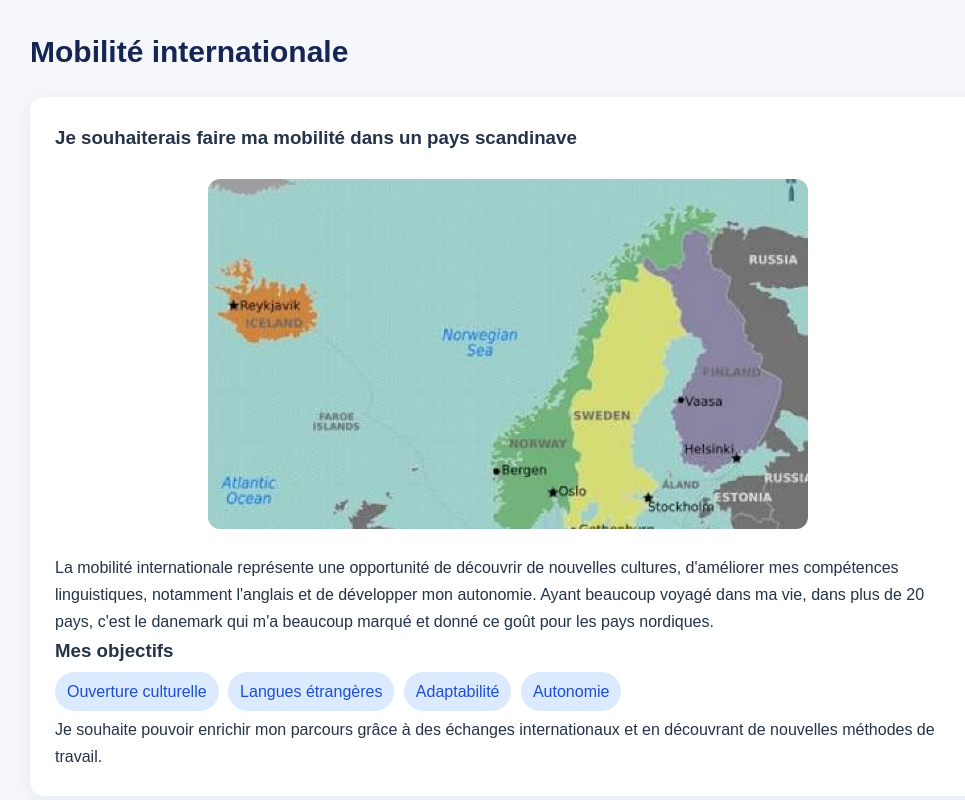
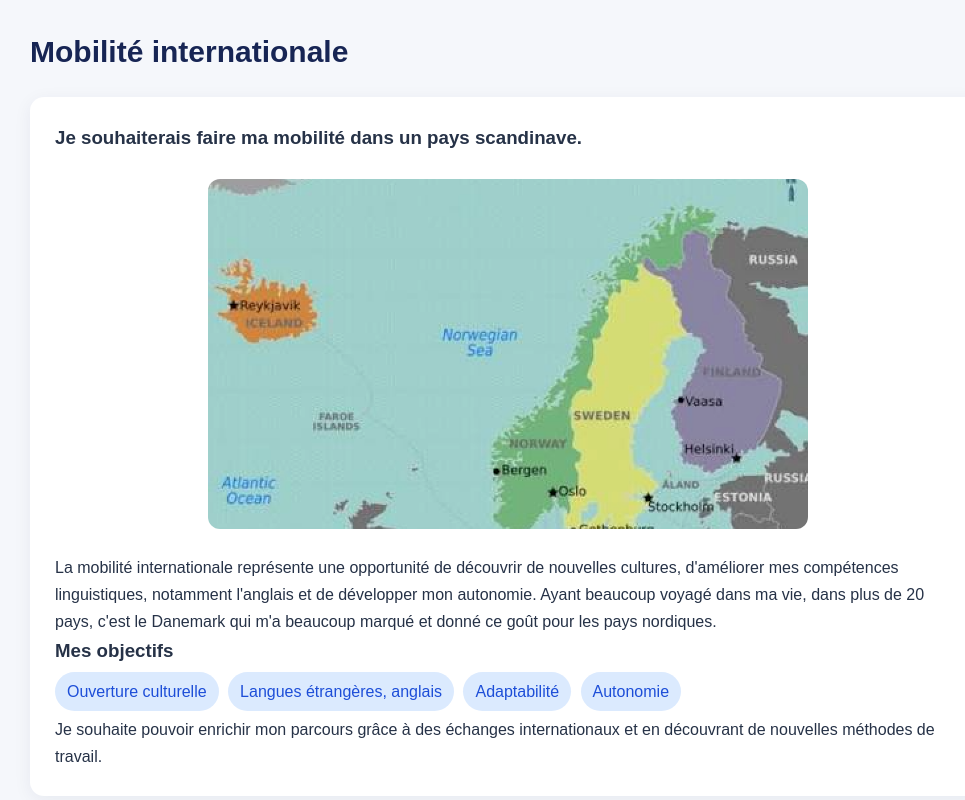
Before and after one commit to andreasmancinelli/andreasmancinelli.github.io, a plain HTML site: page index.html in a window 1280 px wide. Shown: the part 3193-3993 px from the top of the page, without its empty margins (132-1097 px from the left). Drawn offline with Linux system fonts and the light colour scheme.

Commit message:
Refactor translations object and language change function

```diff
--- a/index.html
+++ b/index.html
@@ -595,6 +595,7 @@
   <!-- SYSTEME DE TRADUCTION -->
   <script>
 
+
 const translations = {
 
   fr: {
@@ -604,6 +605,7 @@
     navMobility: "Mobilité internationale",
     navHobbies: "Hobbies",
     navContact: "Contact",
+    navCareer: "Projet professionnel",
 
     heroTitle: "Bonjour, je suis Andreas Mancinelli",
     heroText: "Étudiant en Électronique, Énergie électrique et Automatique à l'ENSEEIHT, je développe mes compétences et je présente ici mon parcours, mes projets et mes objectifs.",
@@ -630,27 +632,27 @@
     projectImageAlt: "Photo de présentation",
     stirlingTitle: "TIPE : Moteur Stirling",
     stirlingText: "Présentation de mon projet portant sur le moteur Stirling, son fonctionnement et les principes physiques associés.",
-        downloadButton: "Télécharger la présentation PowerPoint",
+    downloadButton: "Voir ma présentation PDF",
     project2: "Projet 2",
     project2Text: "Hôtel à insectes en bois.",
     civicEngagement: "Engagement civique",
     civicEngagementText: "Sensibilisation lors de la pièce de théâtre Procès King-Kong, participation à la fresque du climat et à une fresque aéronautique, Clean walk. Projet de s'inscrire aux Restos du Cœur.",
-        navCareer: "Projet professionnel",
+
     careerTitle: "Projet professionnel",
     careerText: "Je souhaite travailler dans le secteur de l'aéronautique, que ce soit dans une grande entreprise ou bien dans une plus petite. Cet intérêt est né il y a longtemps, c'est un domaine qui m'a toujours attiré et qui me fascine. Je cherche à faire mon stage de fin d'année dans ce milieu.",
 
     mobilityTitle: "Mobilité internationale",
-        mobilitySubtitle: "Je souhaiterais faire ma mobilité dans un pays scandinave",
-        mobilityText: "La mobilité internationale représente une opportunité de découvrir de nouvelles cultures, d'améliorer mes compétences linguistiques, notamment l'anglais et de développer mon autonomie. Ayant beaucoup voyagé dans ma vie, dans plus de 20 pays, c'est le danemark qui m'a beaucoup marqué et donné ce goût pour les pays nordiques.",
+    mobilitySubtitle: "Je souhaiterais faire ma mobilité dans un pays scandinave.",
+    mobilityText: "La mobilité internationale représente une opportunité de découvrir de nouvelles cultures, d'améliorer mes compétences linguistiques, notamment l'anglais et de développer mon autonomie. Ayant beaucoup voyagé dans ma vie, dans plus de 20 pays, c'est le Danemark qui m'a beaucoup marqué et donné ce goût pour les pays nordiques.",
     objectivesTitle: "Mes objectifs",
     culturalOpenness: "Ouverture culturelle",
-        foreignLanguages: "Langues étrangères",
+    foreignLanguages: "Langues étrangères, anglais",
     adaptability: "Adaptabilité",
     mobilityText2: "Je souhaite pouvoir enrichir mon parcours grâce à des échanges internationaux et en découvrant de nouvelles méthodes de travail.",
 
     hobbiesTitle: "Mes hobbies",
     sportTitle: "Sport et activités",
-        sportText: "Passionné de sport depuis mon plus jeune âge, j'ai commencé par pratiquer le judo, puis le tennis pendant plus de huit ans, dont plusieurs années en compétition.\n\n C'est finalement dans l'athlétisme que j'ai découvert une véritable passion. Je continue aujourd'hui à pratiquer ce sport, que j'ai eu l'occasion d'exercer à un niveau régional et national, notamment en saut en longueur et au 400 mètres haies, au sein du club d'athlétisme de Balma.\n\n J'ai également pratiqué régulièrement le VTT, avec notamment deux séjours en colonie consacrés à la descente dans les Alpes. Je me suis aussi intéressé au cyclisme sur route et à la natation, que j'ai combinés à plusieurs reprises dans le cadre de triathlons. J'ai notamment participé à un semi-Ironman, une épreuve comprenant 1,8 km de natation, 90 km de vélo et 21,1 km de course à pied.\n\n En dehors du sport, je pratique la guitare sur mon temps libre. Pendant l'hiver, je fais également du snowscoot et suis membre de l'Association Pyrénéenne de Snowscoot.\n\n Enfin, cette année, j'ai rejoint l'équipe de rugby de l'INP, une nouvelle expérience sportive qui me permet de découvrir un sport collectif.",
+    sportText: "Passionné de sport depuis mon plus jeune âge, j'ai commencé par pratiquer le judo, puis le tennis pendant plus de huit ans, dont plusieurs années en compétition.\n\nC'est finalement dans l'athlétisme que j'ai découvert une véritable passion. Je continue aujourd'hui à pratiquer ce sport, que j'ai eu l'occasion d'exercer à un niveau régional et national, notamment en saut en longueur et au 400 mètres haies, au sein du club d'athlétisme de Balma.\n\nJ'ai également pratiqué régulièrement le VTT, avec notamment deux séjours en colonie consacrés à la descente dans les Alpes. Je me suis aussi intéressé au cyclisme sur route et à la natation, que j'ai combinés à plusieurs reprises dans le cadre de triathlons. J'ai notamment participé à un semi-Ironman, une épreuve comprenant 1,8 km de natation, 90 km de vélo et 21,1 km de course à pied.\n\nEn dehors du sport, je pratique la guitare sur mon temps libre. Pendant l'hiver, je fais également du snowscoot et suis membre de l'Association Pyrénéenne de Snowscoot.\n\nEnfin, cette année, j'ai rejoint l'équipe de rugby de l'INP, une nouvelle expérience sportive qui me permet de découvrir un sport collectif.",
     cultureTitle: "Culture et découvertes",
     cultureText: "J'ai beaucoup voyagé au cours de ma vie, dans plus de 20 pays sur 4 continents différents, ce qui a développé mon ouverture sur le monde et ma capacité d'adaptation.",
 
@@ -670,6 +672,7 @@
     navMobility: "International mobility",
     navHobbies: "Hobbies",
     navContact: "Contact",
+    navCareer: "Career plan",
 
     heroTitle: "Hello, I am Andreas Mancinelli",
     heroText: "I am a student in Electronics, Electrical Energy and Automatic Control at ENSEEIHT. I am developing my skills and presenting my background, projects and goals here.",
@@ -696,12 +699,12 @@
     projectImageAlt: "Presentation photo",
     stirlingTitle: "TIPE: Stirling Engine",
     stirlingText: "Presentation of my project focusing on the Stirling engine, how it works and the physical principles behind it.",
-        downloadButton: "Download the PowerPoint presentation",
+    downloadButton: "View my PDF presentation",
     project2: "Project 2",
     project2Text: "Wooden insect hotel.",
     civicEngagement: "Civic engagement",
     civicEngagementText: "Raising awareness through the play Procès King-Kong, taking part in the Climate Fresk and an aeronautics-themed Fresk, and participating in a clean-up walk. Plans to volunteer with Les Restos du Cœur.",
-        navCareer: "Career plan",
+
     careerTitle: "Career plan",
     careerText: "I would like to work in the aeronautics sector, whether in a large company or a smaller one. This interest goes back a long way; it is a field that has always attracted and fascinated me. I am looking to do my end-of-year internship in this sector.",
 
@@ -716,7 +719,7 @@
 
     hobbiesTitle: "My hobbies",
     sportTitle: "Sports and activities",
-        sportText: "Passionate about sports from a young age, I started out practising judo, before taking up tennis for more than eight years, including several years competing.\n\n It was ultimately through athletics that I discovered a true passion. I still practise athletics today, having competed at regional and national level, particularly in the long jump and the 400-metre hurdles, with the Balma Athletics Club.\n\nI also regularly practised mountain biking, including two summer camp trips dedicated to downhill riding in the Alps. I developed an interest in road cycling and swimming as well, combining the two on several occasions as part of triathlons. In particular, I took part in a half-Ironman, an event consisting of 1.8 km of swimming, 90 km of cycling and 21.1 km of running.\n\n Outside of sports, I play the guitar in my spare time. During the winter, I also practise snowscoot and am a member of the Association Pyrénéenne de Snowscoot.\n\n Finally, this year, I joined the INP rugby team, a new sporting experience that allows me to discover a team sport.",
+    sportText: "Passionate about sports from a young age, I started out practising judo, before taking up tennis for more than eight years, including several years competing.\n\nIt was ultimately through athletics that I discovered a true passion. I still practise athletics today, having competed at regional and national level, particularly in the long jump and the 400-metre hurdles, with the Balma Athletics Club.\n\nI also regularly practised mountain biking, including two summer camp trips dedicated to downhill riding in the Alps. I developed an interest in road cycling and swimming as well, combining the two on several occasions as part of triathlons. In particular, I took part in a half-Ironman, an event consisting of 1.8 km of swimming, 90 km of cycling and 21.1 km of running.\n\nOutside of sports, I play the guitar in my spare time. During the winter, I also practise snowscoot and am a member of the Association Pyrénéenne de Snowscoot.\n\nFinally, this year, I joined the INP rugby team, a new sporting experience that allows me to discover a team sport.",
     cultureTitle: "Culture and travel",
     cultureText: "I have travelled extensively throughout my life, visiting more than 20 countries across 4 different continents. These experiences have broadened my outlook on the world and strengthened my adaptability.",
 
@@ -728,7 +731,6 @@
 
     footer: "© 2026 - My e-portfolio | Made with GitHub Pages"
   }
-
 };
 
 // Fonction de changement de langue
@@ -738,27 +740,23 @@
 
   // Traduction des textes
   document.querySelectorAll("[data-i18n]").forEach(element => {
-
     const key = element.getAttribute("data-i18n");
 
     if (translations[lang][key] !== undefined) {
       element.textContent = translations[lang][key];
     }
-
   });
 
-  // Traduction des attributs alt des images
+  // Traduction des attributs alt
   document.querySelectorAll("[data-i18n-alt]").forEach(element => {
-
     const key = element.getAttribute("data-i18n-alt");
 
     if (translations[lang][key] !== undefined) {
       element.alt = translations[lang][key];
     }
-
   });
 
-  // Mise à jour du lien vers le CV selon la langue
+  // CV selon la langue
   const cvLink = document.getElementById("cvLink");
 
   if (cvLink) {
@@ -767,7 +765,7 @@
       : "CV_Andreas_Mancinelli_anglais.pdf";
   }
 
-  // Mise à jour du lien LinkedIn selon la langue
+  // LinkedIn selon la langue
   const linkedinLink = document.getElementById("linkedinLink");
 
   if (linkedinLink) {
@@ -776,23 +774,22 @@
       : "https://www.linkedin.com/in/andreas-mancinelli-50a877207/?locale=en-US";
   }
 
-  // Mise à jour de la langue du document
+  // Langue du document
   document.documentElement.lang = lang;
 
-  // Mise à jour des boutons
+  // Boutons actifs
   document.getElementById("btn-fr").classList.toggle("active", lang === "fr");
   document.getElementById("btn-en").classList.toggle("active", lang === "en");
 
-  document.getElementById("btn-fr").setAttribute("aria-pressed", lang === "fr");
-  document.getElementById("btn-en").setAttribute("aria-pressed", lang === "en");
+  document.getElementById("btn-fr").setAttribute("aria-pressed", String(lang === "fr"));
+  document.getElementById("btn-en").setAttribute("aria-pressed", String(lang === "en"));
 
-  // Enregistrement de la langue choisie
+  // Mémorisation de la langue
   try {
     localStorage.setItem("language", lang);
   } catch (error) {
     console.warn("Impossible de mémoriser la langue choisie.");
   }
-
 }
 
 // Chargement de la langue enregistrée
@@ -806,6 +803,7 @@
 
 changeLanguage(savedLanguage);
 
+
   </script>
 
 </body>
```
Lines whose indentation alone changed are shown as unchanged.
